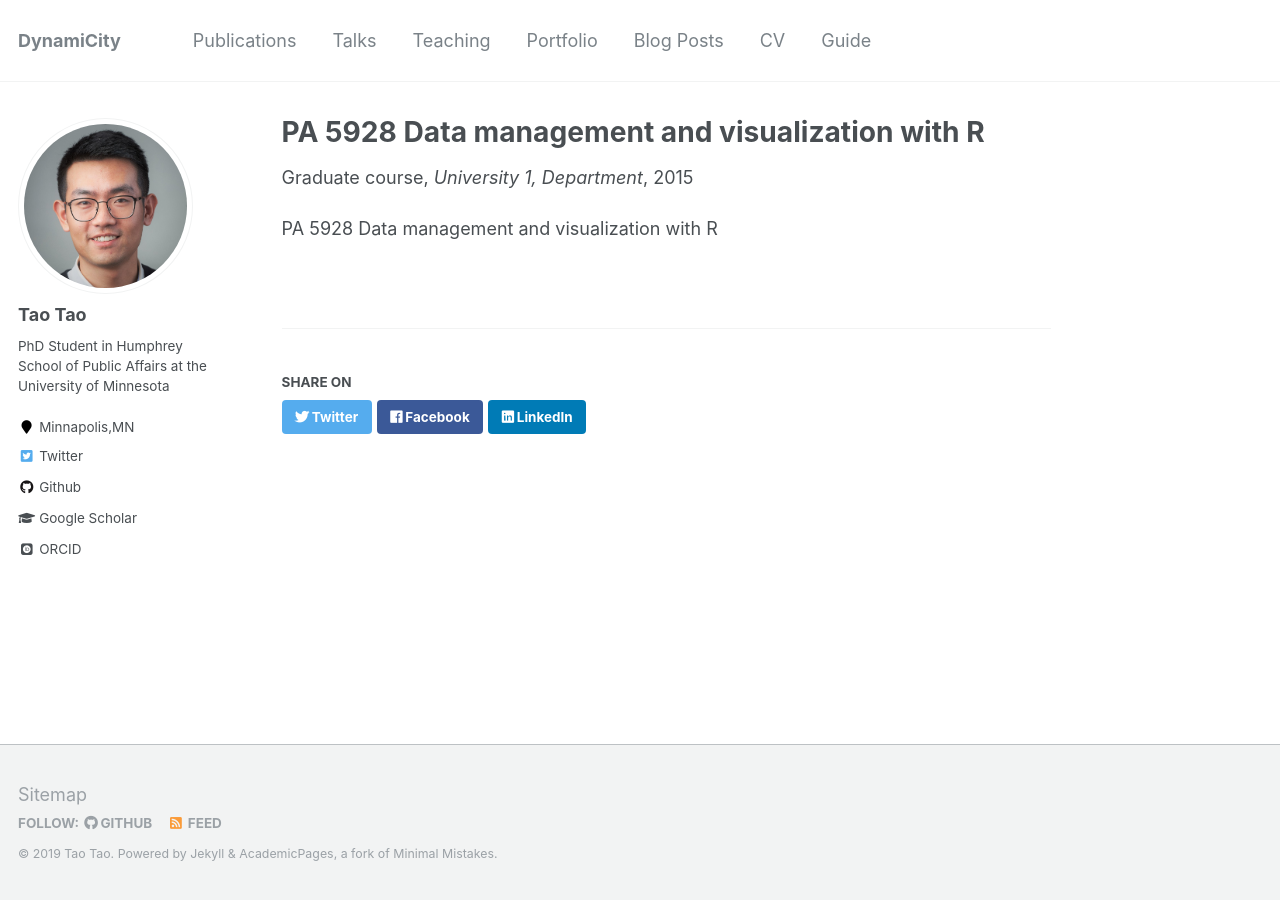
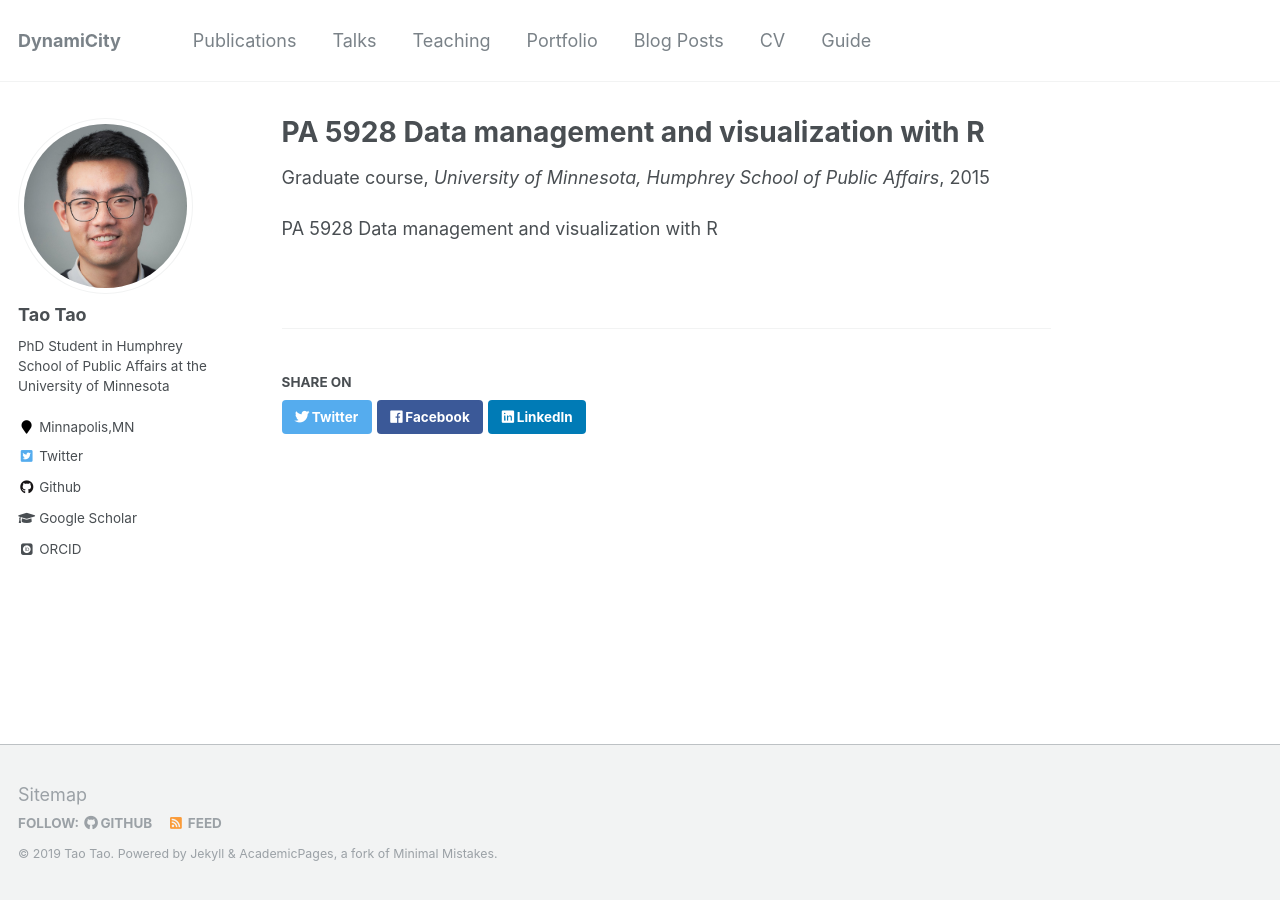
Before and after one commit to vtao1989/blog, a Jekyll site: the page built from _teaching/2019-fall-teaching-1.md, in a window 1280 px wide. Built offline with Jekyll 4.4.1, drawn with Linux system fonts in a browser that asks for light colours; some web fonts are replaced.

Commit message:
Update 2019-fall-teaching-1.md

```diff
--- a/_teaching/2019-fall-teaching-1.md
+++ b/_teaching/2019-fall-teaching-1.md
@@ -3,7 +3,7 @@ title: "PA 5928 Data management and visualization with R"
 collection: teaching
 type: "Graduate course"
 permalink: /teaching/2019-fall-teaching-1
-venue: "University 1, Department"
+venue: "University of Minnesota, Humphrey School of Public Affairs"
 date: 2015-01-01
 location: "Minnesota, USA"
 ---
```
